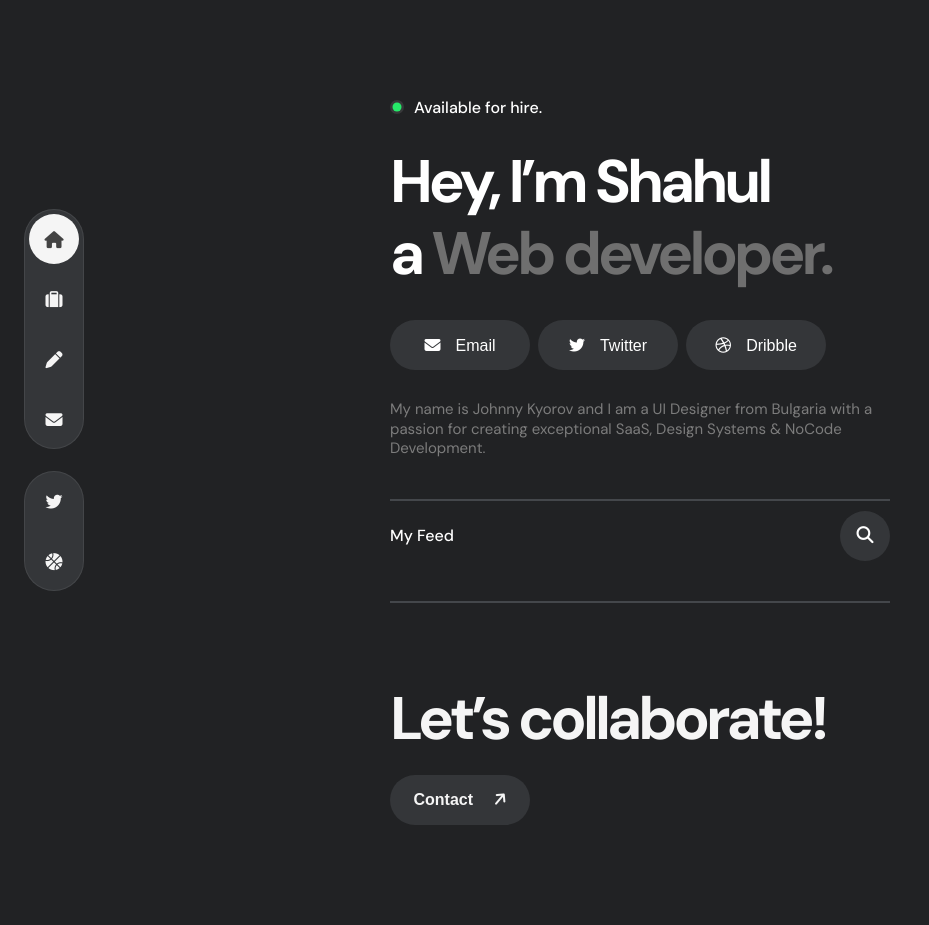
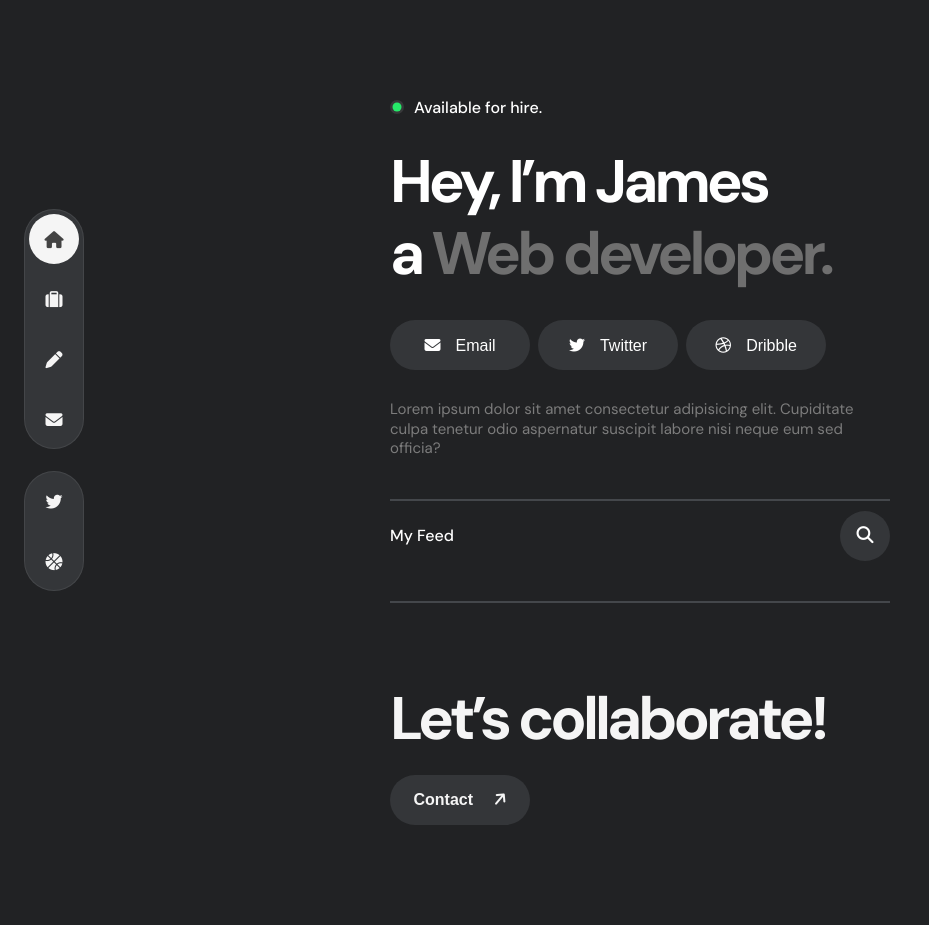
Before and after one commit to shahulcb/Portfolio-Template-2, a plain HTML site: page index.html in a window 1280 px wide. Shown: the whole page, without its empty margins (0-929 px from the left). Drawn offline with Linux system fonts and the light colour scheme.

Commit message:
change content in index and add links in other page

```diff
--- a/index.html
+++ b/index.html
@@ -4,7 +4,7 @@
 <head>
     <meta charset="UTF-8">
     <meta name="viewport" content="width=device-width, initial-scale=1.0">
-    <title>theshahul</title>
+    <title>James Hernandez</title>
 
     <!-- General css -->
     <link rel="stylesheet" href="assets/css/general.css">
@@ -54,7 +54,7 @@
                 <p class="status-text">Available for hire.</p>
             </div>
             <div class="welcome-msg-wrap rising-up-animation">
-                <h1 class="welcome-msg-text">Hey, I’m Shahul</h1>
+                <h1 class="welcome-msg-text">Hey, I’m James</h1>
             </div>
             <div class="jobtitle-wrap rising-up-animation">
                 <h1 class="jobtitle-text"><span>a</span> Web developer.</h1>
@@ -77,8 +77,8 @@
                 </div>
             </div>
             <div class="about-wrap rising-up-animation">
-                <p>My name is Johnny Kyorov and I am a UI Designer from Bulgaria with a passion for creating
-                    exceptional SaaS, Design Systems & NoCode Development.</p>
+                <p>Lorem ipsum dolor sit amet consectetur adipisicing elit. Cupiditate culpa tenetur odio aspernatur
+                    suscipit labore nisi neque eum sed officia?</p>
             </div>
 
             <hr style="margin-top: 40px;border: .2px solid rgb(68, 71, 75);">
```
Also changed, not shown: contact.html (+1 -0 lines), projects.html (+2 -0 lines).
